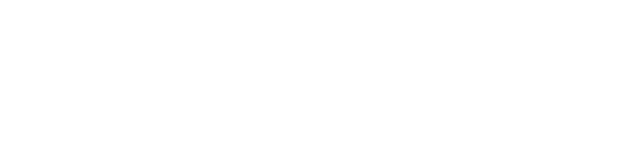
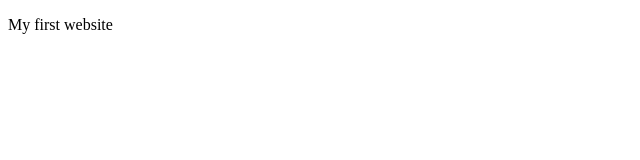
Before and after one commit to ariyansuhan009/my-first-website, a plain HTML site: page index.html in a window 1280 px wide. Shown: the whole page, without its empty margins (0-640 px from the left). Drawn offline with Linux system fonts and the light colour scheme.

Commit message:
first commit

```diff
--- a/index.html
+++ b/index.html
@@ -7,6 +7,6 @@
     <title>Document</title>
 </head>
 <body>
-
+    <p>My first website</p>
 </body>
 </html>
```
